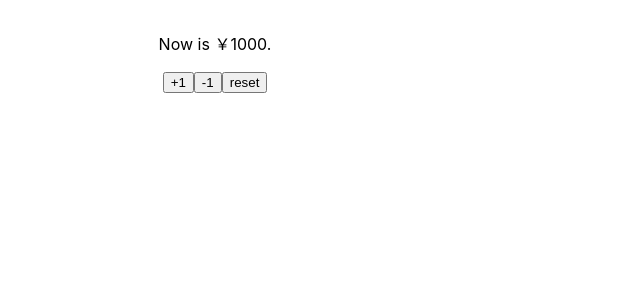
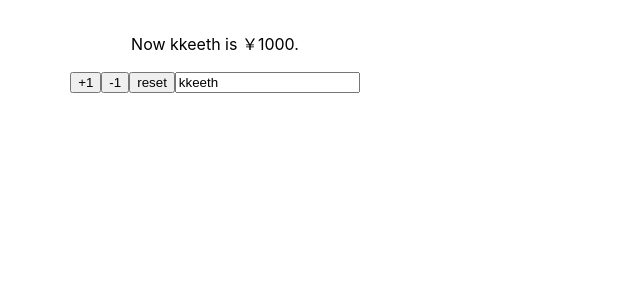
Before and after one commit to kkeeth/react-hooks, a React (Create React App) app: page / in a window 1280 px wide. Shown: the top 300 px of the page, without its empty margins (0-640 px from the left). Built offline with nearby package versions, Linux system fonts and the light colour scheme.

Commit message:
feat: change name event

```diff
--- a/src/App.js
+++ b/src/App.js
@@ -12,13 +12,14 @@ const App = props => {
 	<button onClick={() => setPrice(price + 1)}>+1</button>
 	<button onClick={() => setPrice(price - 1)}>-1</button>
 	<button onClick={() => setPrice(props.price)}>reset</button>
+	<input value={name} onChange={e => setName(e.target.value)} />
       </div>
     </>
   )
 }
 
 App.defaultProps = {
-  name: '',
+  name: 'kkeeth',
   price: 1000
 }
 
```
